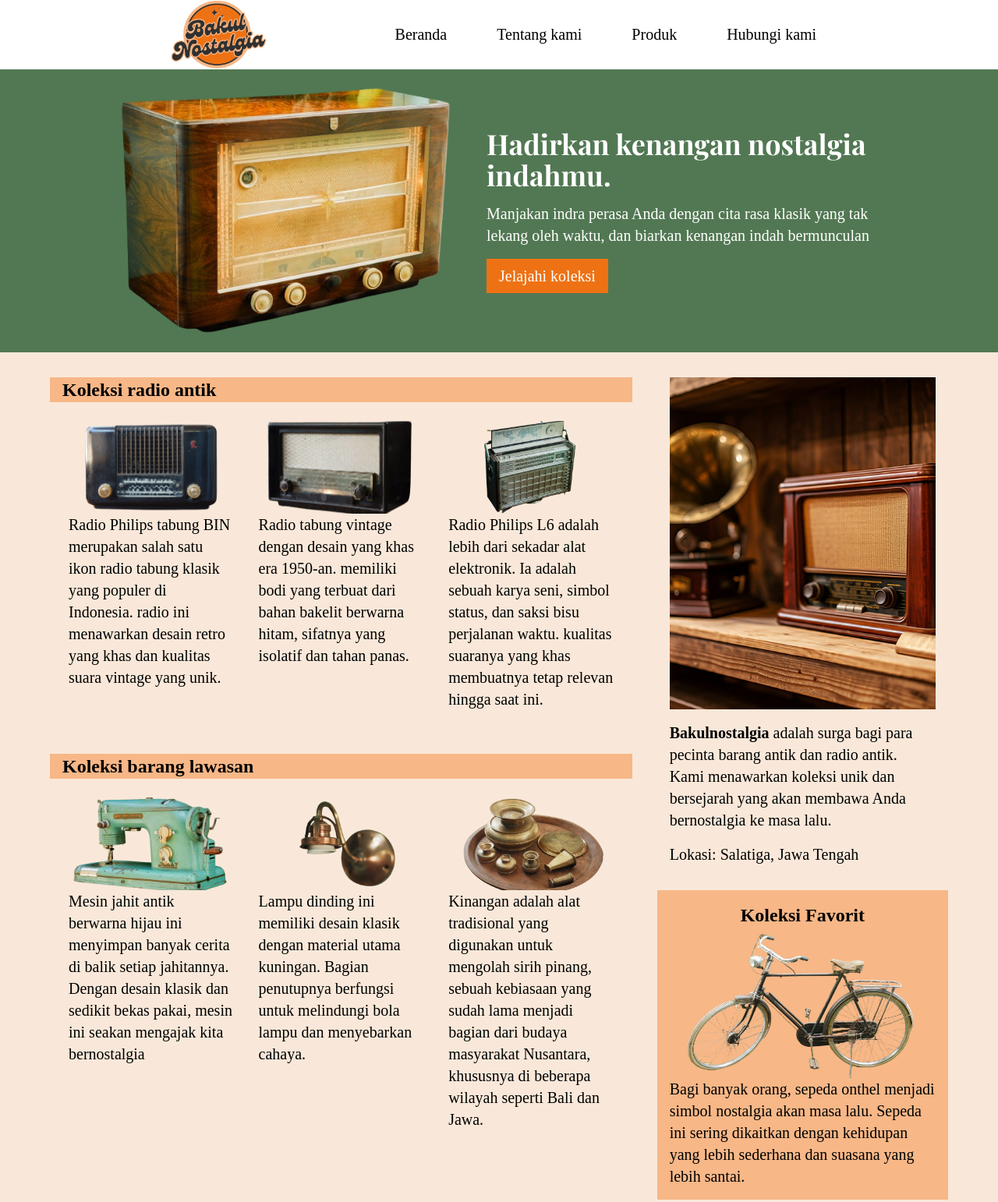
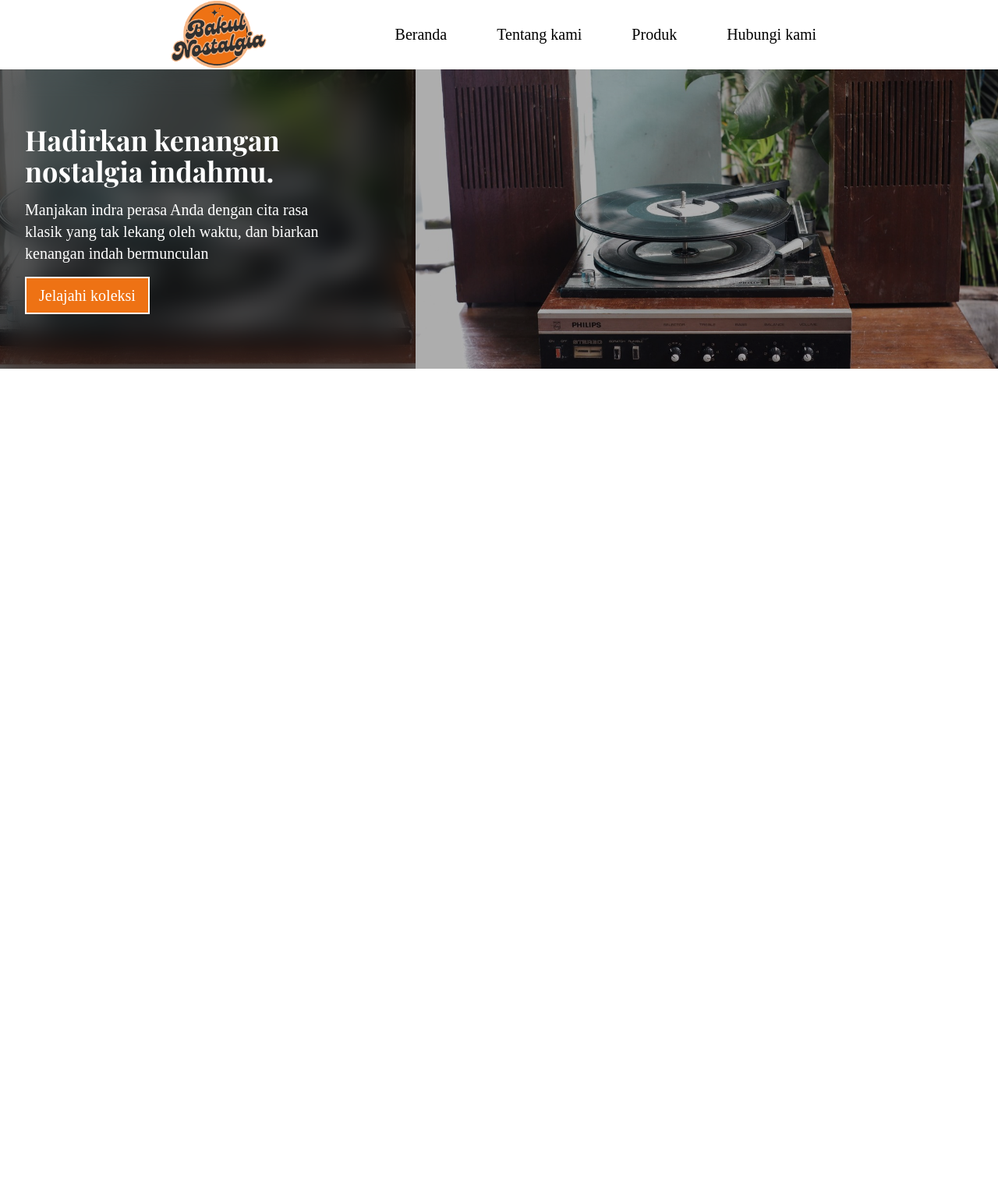
Before and after one commit to fitrifityanto/proyek-bakulnostalgia, a website: page index.html in a window 1280 px wide. Shown: the part 1-1543 px from the top of the page at 78% size. After the commit the page ends 800 px from the top, so only its background shows below. Drawn offline with nearby package versions, Linux system fonts and the light colour scheme; a web font is replaced by a local one.

Commit message:
styling: ubah hero

```diff
--- a/assets/css/main.css
+++ b/assets/css/main.css
@@ -17,9 +17,5 @@
     h2 {
         @apply font-bold;
     }
-    img {
-        @apply w-full;
-        @apply block;
-        @apply object-cover;
-    }
+
 }
--- a/index.html
+++ b/index.html
@@ -37,102 +37,47 @@
     </div>
 
 <!--hero-->
-    <div class="w-full bg-classicGreen text-white">
-        <div class="max-w-5xl mx-auto p-4 flex items-center gap-8">
-            <div class="max-w-md">
-                <img src="assets/image/radio-tabung-gatotkaca.png" alt="radio antik">
-            </div>
-            <div class="max-w-lg flex flex-col gap-4 items-start">
-                <h1>Hadirkan kenangan nostalgia indahmu.</h1>
-                <p class="text-xl">Manjakan indra perasa Anda dengan cita rasa klasik yang tak lekang oleh waktu, dan biarkan kenangan indah bermunculan</p>
-                <button class="px-4 py-2 text-xl bg-classicOrange text-white">Jelajahi koleksi</button>
+    <div class="w-full flex">
+        <div class="basis-5/12 flex flex-col gap-4 items-center justify-center">
+            <div class="relative">
+                <img src="assets/image/ph-philips.jpg" alt="ph philips" class="object-none w-full h-96 relative">
+                <div class="absolute inset-0 bg-black bg-opacity-60"></div>
+                <div class="absolute inset-0 backdrop-blur-lg"></div>
+                <div class="absolute inset-0 flex flex-col justify-center gap-4 px-8">
+                    <h1 class="text-white max-w-[350px]">Hadirkan kenangan nostalgia indahmu.</h1>
+                    <p class="text-xl text-white max-w-[400px]">Manjakan indra perasa Anda dengan cita rasa klasik yang tak lekang oleh waktu, dan biarkan kenangan indah bermunculan</p>
+                    <button class="self-start px-4 py-2 text-xl bg-classicOrange text-white border-white border-2">Jelajahi koleksi</button>
+                </div>
             </div>
         </div>
+        <div class="basis-7/12 relative">
+            <img src="assets/image/ph-philips.jpg" alt="ph philips" class="object-cover w-full h-96 relative">
+            <div class="absolute inset-0 bg-black bg-opacity-30"></div>
+        </div>
     </div>
+<!--
+    <div class="w-full">
+        <div class="w-full flex items-center gap-8">
+            <div class="w-full relative">
+                <img src="assets/image/ph-philips.jpg" alt="ph philips" class="object-cover w-full h-96 relative">
+                <div class="absolute inset-0 bg-black bg-opacity-60"></div>
+
+                <div class="absolute inset-0 max-w-screen-md flex flex-col gap-4 items-center justify-center mx-auto">
+                    <h1 class="text-white">Hadirkan kenangan nostalgia indahmu.</h1>
+                    <p class="text-xl text-white text-center">Manjakan indra perasa Anda dengan cita rasa klasik yang tak lekang oleh waktu, dan biarkan kenangan indah bermunculan</p>
+                    <button class="px-4 py-2 text-xl bg-classicOrange text-white border-white border-2">Jelajahi koleksi</button>
+            </div>
+            </div>
+
+        </div>
+    </div>
+-->
+
 </header>
 
-<main class="w-full bg-primary px-8">
-    <div class="max-w-7xl mx-auto p-8 flex gap-8">
-        <div class="basis-8/12 flex flex-col gap-8">
-            <article class="flex flex-col">
-                <div class="bg-softOrange px-4">
-                    <h2 class="text-2xl">Koleksi radio antik</h2>
-                </div>
-                <div class="p-4 flex justify-between gap-4">
-                    <section class="p-2 flex flex-col basis-4/12">
-                        <div class="wrapper-item-img">
-                        <a href="#"><img src="assets/image/radio-tabung-nsf.png" class="aspect-video"></a>
-                        </div>
-                        <p>Radio Philips tabung BIN merupakan salah satu ikon radio tabung klasik yang populer di Indonesia. radio ini menawarkan desain retro yang khas dan kualitas suara vintage yang unik.</p>
-                    </section>
 
-                    <section class="p-2 flex flex-col basis-4/12">
-                        <div class="wrapper-item-img">
-                        <a href="#"> <img src="assets/image/radio-tabung-hitam.png" class="aspect-video"></a>
-                        </div>
-                        <p>Radio tabung vintage dengan desain yang khas era 1950-an. memiliki bodi yang terbuat dari bahan bakelit berwarna hitam, sifatnya yang isolatif dan tahan panas.</p>
-                    </section>
 
-                    <section class="p-2 flex flex-col basis-4/12">
-                        <div class="wrapper-item-img">
-                        <a href="#"> <img src="assets/image/radio-l6.png" class="aspect-video"></a>
-                        </div>
-                        <p>Radio Philips L6 adalah lebih dari sekadar alat elektronik. Ia adalah sebuah karya seni, simbol status, dan saksi bisu perjalanan waktu. kualitas suaranya yang khas membuatnya tetap relevan hingga saat ini.</p>
-                    </section>
-                </div>
-            </article>
-
-            <article class="flex flex-col">
-                <div class="bg-softOrange px-4">
-                    <h2 class="text-2xl">Koleksi barang lawasan</h2>
-                </div>
-                <div class="p-4 flex justify-between gap-4">
-                    <section class="p-2 flex flex-col basis-4/12">
-                        <div class="wrapper-item-img">
-                        <a href="#"> <img src="assets/image/mesin-jahit-hijau.png" class="aspect-video"></a>
-                        </div>
-                        <p>Mesin jahit antik berwarna hijau ini menyimpan banyak cerita di balik setiap jahitannya. Dengan desain klasik dan sedikit bekas pakai, mesin ini seakan mengajak kita bernostalgia</p>
-                    </section>
-
-                    <section class="p-2 flex flex-col basis-4/12">
-                        <div class="wrapper-item-img">
-                        <a href="#"> <img src="assets/image/lampu-kuningan.png" class="aspect-video"></a>
-                        </div>
-                        <p>Lampu dinding ini memiliki desain klasik dengan material utama kuningan. Bagian penutupnya berfungsi untuk melindungi bola lampu dan menyebarkan cahaya.</p>
-                    </section>
-
-                    <section class="p-2 flex flex-col basis-4/12">
-                        <div class="wrapper-item-img">
-                        <a href="#"> <img src="assets/image/kinangan-kuningan.png" class="aspect-video"></a>
-                        </div>
-                        <p>Kinangan adalah alat tradisional yang digunakan untuk mengolah sirih pinang, sebuah kebiasaan yang sudah lama menjadi bagian dari budaya masyarakat Nusantara, khususnya di beberapa wilayah seperti Bali dan Jawa.</p>
-                    </section>
-                </div>
-            </article>
-        </div>
-
-        <aside class="basis-4/12 flex flex-col gap-8">
-            <div class="px-4 flex flex-col gap-4">
-                <div><img src="assets/image/gallery-bakulnostalgia.jpg" alt="gallery bakulnostalgia">
-                </div>
-                <p><b>Bakulnostalgia</b> adalah surga bagi para pecinta barang antik dan radio antik. Kami menawarkan koleksi unik dan bersejarah yang akan membawa Anda bernostalgia ke masa lalu.</p>
-                <p>Lokasi: Salatiga, Jawa Tengah</p>
-            </div>
-            <div class="bg-softOrange flex flex-col p-4">
-                <div>
-                    <h2 class="text-2xl text-center">Koleksi Favorit</h2>
-                </div>
-                <div>
-                    <img src="assets/image/sepeda-humber.png" alt="sepeda humber">
-                </div>
-                <div>
-                    <p>Bagi banyak orang, sepeda onthel menjadi simbol nostalgia akan masa lalu. Sepeda ini sering dikaitkan dengan kehidupan yang lebih sederhana dan suasana yang lebih santai.</p>
-                </div>
-            </div>
-        </aside>
-    </div>
-</main>
-
+<!--
 <footer class="bg-classicGreen flex flex-col items-center py-2 text-white">
     <div>Bakulnostalgia &copy; 2024</div>
     <div>
@@ -142,4 +87,5 @@
         </ul>
     </div>
 </footer>
+-->
 </body>
```
Also changed, not shown: assets/css/output.css, assets/image/ph-philips.jpg (added).
